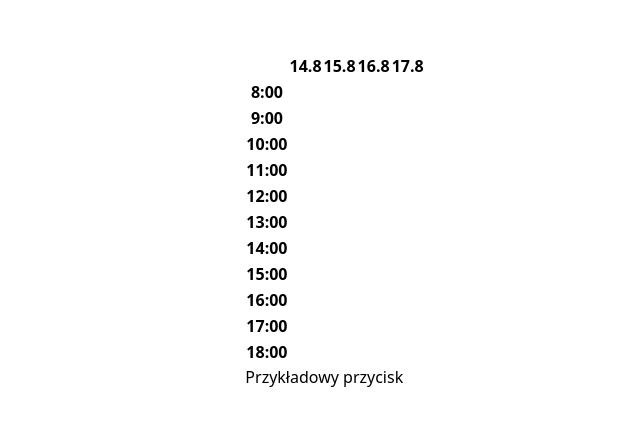
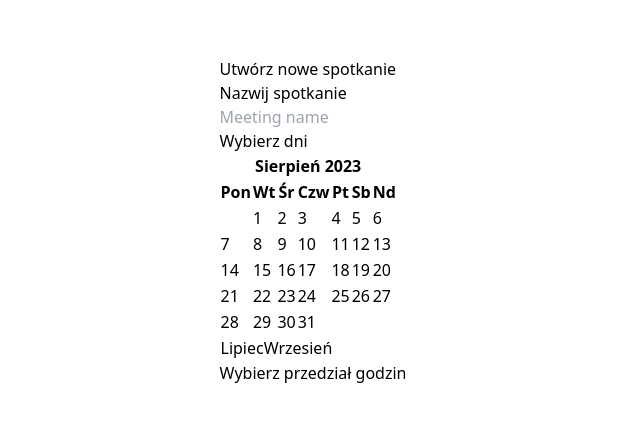
Before and after one commit to kkrukowski/meetifynow, a React (Vite) app in the folder client/: page /meet/new in a window 1280 px wide. Shown: the part 179-604 px from the top of the page, without its empty margins (305-945 px from the left). Built offline with nearby package versions, Linux system fonts and the light colour scheme.

Commit message:
Add days selecting in calendar

```diff
--- /dev/null
+++ b/client/src/assets/css/createMeeting.css
@@ -0,0 +1,12 @@
+.date__selection--table {
+  user-select: none;
+}
+
+td {
+  cursor: pointer;
+  user-select: none;
+}
+
+td.selected {
+  background-color: greenyellow;
+}
--- a/client/src/main.tsx
+++ b/client/src/main.tsx
@@ -3,12 +3,17 @@ import ReactDOM from "react-dom/client";
 import { createBrowserRouter, RouterProvider } from "react-router-dom";
 import "./index.css";
 import AnswerMeeting from "./routes/AnswerMeeting";
+import CreateMeeting from "./routes/CreateMeeting";
 
 const router = createBrowserRouter([
   {
     path: "/meet/:id",
     element: <AnswerMeeting />,
   },
+  {
+    path: "/meet/new",
+    element: <CreateMeeting />,
+  },
 ]);
 
 ReactDOM.createRoot(document.getElementById("root") as HTMLElement).render(
--- a/client/src/routes/AnswerMeeting.tsx
+++ b/client/src/routes/AnswerMeeting.tsx
@@ -3,109 +3,6 @@ import React, { useState } from "react";
 import "../assets/css/answerMeeting.css";
 
 export default function AnswerMeeting() {
-  // const timecells = document.querySelectorAll(
-  //   "#time--cell"
-  // ) as NodeListOf<HTMLInputElement>;
-
-  // let isMouseDown = false;
-  // let selectionMode = false;
-
-  // timecells.forEach((timecell) => {
-  //   timecell.addEventListener("mousedown", () => {
-  //     isMouseDown = true;
-  //     if (timecell.classList.contains("selected")) {
-  //       selectionMode = false;
-  //       timecell.classList.remove("selected");
-  //     } else {
-  //       selectionMode = true;
-  //       timecell.classList.add("selected");
-  //       getSelectedTimecellsData();
-  //     }
-  //   });
-
-  //   timecell.addEventListener("mouseup", () => {
-  //     isMouseDown = false;
-  //   });
-
-  // timecell.addEventListener("mouseover", () => {
-  //   if (isMouseDown) {
-  //     selectTimecell(timecell, selectionMode);
-  //   }
-  // });
-  // });
-
-  // const selectTimecell = (
-  //   timecell: HTMLInputElement,
-  //   selectionMode: boolean
-  // ) => {
-  //   if (selectionMode) {
-  //     timecell.classList.add("selected");
-  //   } else {
-  //     timecell.classList.remove("selected");
-  //   }
-  // };
-
-  // const getSelectedTimecells = () => {
-  //   const selectedTimecells = document.querySelectorAll(
-  //     "#time--cell.selected"
-  //   ) as NodeListOf<HTMLInputElement>;
-  //   return selectedTimecells;
-  // };
-
-  // const getSelectedTimecellsData = () => {
-  //   const selectedTimecells = getSelectedTimecells();
-  //   let selectedTimecellsData: any = [];
-  //   selectedTimecells.forEach((selectedTimecell) => {
-  //     const dateTime = selectedTimecell.getAttribute("data-date");
-  //     const date = new Date(parseInt(dateTime!));
-  //     selectedTimecellsData.push(date);
-  //   });
-  //   return selectedTimecellsData;
-  // };
-
-  // const date = new Date();
-  // date.setDate(date.getDate() + 1);
-  // const date2 = new Date();
-  // date2.setDate(date2.getDate() + 2);
-  // const date3 = new Date();
-  // date3.setDate(date3.getDate() + 3);
-  // const date4 = new Date();
-  // date4.setDate(date4.getDate() + 4);
-  // const days = [date, date2, date3, date4];
-  // const time = {
-  //   from: 8,
-  //   to: 18,
-  // };
-
-  // // Days headings
-  // let daysHeadings: any = [];
-  // days.forEach((day) => {
-  //   daysHeadings.push(
-  //     <th key={day.getDate()}>{day.getDate() + "." + (day.getMonth() + 1)}</th>
-  //   );
-  // });
-
-  // // Time rows
-  // let daysLen = days.length;
-  // let tableRows: any = [];
-
-  // for (let i = time.from; i <= time.to; i++) {
-  //   let timeCells: any = [];
-  //   for (let j = 0; j < daysLen; j++) {
-  //     const dateTime = days[j].setHours(i, 0, 0, 0);
-  //     timeCells.push(
-  //       <td key={dateTime} data-date={dateTime} id="time--cell"></td>
-  //     );
-  //   }
-
-  //   tableRows.push(
-  //     <tr key={i}>
-  //       <th>{i}:00</th>
-  //       {timeCells}
-  //     </tr>
-  //   );
-  // }
-
   const [selectedTimecells, setSelectedTimecells] = useState<number[]>([]);
   const [isMouseDown, setIsMouseDown] = useState(false);
   const [selectionMode, setSelectionMode] = useState(false);
@@ -185,6 +82,14 @@ export default function AnswerMeeting() {
     ));
   };
 
+  const readSelectedTimecells = () => {
+    const selectedTimecellsDates = selectedTimecells.map((dt) => new Date(dt));
+    const selectedTimecellsDatesString = selectedTimecellsDates.map((dt) =>
+      dt.toLocaleString()
+    );
+    console.log(selectedTimecellsDatesString);
+  };
+
   return (
     <section className="time__selection">
       <table className="time__seclection--table">
@@ -196,7 +101,7 @@ export default function AnswerMeeting() {
         </thead>
         <tbody>{renderTimeCells()}</tbody>
       </table>
-      <button>Przykładowy przycisk</button>
+      <button onClick={readSelectedTimecells}>Przykładowy przycisk</button>
     </section>
   );
 }
--- /dev/null
+++ b/client/src/routes/CreateMeeting.tsx
@@ -0,0 +1,171 @@
+import { set } from "mongoose";
+import React, { useState } from "react";
+import "../assets/css/createMeeting.css";
+
+export default function CreateMeeting() {
+  // Name
+  const [meetingName, setMeetingName] = useState("");
+
+  // CALENDAR
+  // Selecting dates
+  const [selectedDates, setSelectedDates] = useState<number[]>([]);
+  const [isMouseDown, setIsMouseDown] = useState(false);
+  const [selectionMode, setSelectionMode] = useState(false);
+
+  console.log(selectedDates);
+
+  const toggleTimecell = (date: number) => {
+    if (selectedDates.includes(date)) {
+      if (!selectionMode) {
+        setSelectedDates(selectedDates.filter((d) => d !== date));
+      }
+      if (!isMouseDown) {
+        setSelectionMode(false);
+        setSelectedDates(selectedDates.filter((d) => d !== date));
+        setIsMouseDown(true);
+      }
+    } else {
+      if (selectionMode) {
+        setSelectedDates([...selectedDates, date]);
+      }
+      if (!isMouseDown) {
+        setSelectionMode(true);
+        setSelectedDates([...selectedDates, date]);
+        setIsMouseDown(true);
+      }
+    }
+  };
+
+  const handleMouseOver = (date: number) => {
+    if (isMouseDown) {
+      toggleTimecell(date);
+    }
+  };
+
+  // Rendering calerdar
+  const showCalendar = (month: number, year: number) => {
+    console.log(month, year);
+
+    const firstDay = new Date(year, month).getDay() - 1;
+    const daysInMonth = 32 - new Date(year, month, 32).getDate();
+    const weeksInCalendar = Math.ceil((daysInMonth + firstDay) / 7);
+
+    let tableRows = [];
+    let day = 1;
+    let e = 0;
+
+    for (let i = 0; i < weeksInCalendar; i++) {
+      let tableCells = [];
+      for (let j = 0; j < 7; j++) {
+        const date = new Date(year, month, day);
+        if (day <= daysInMonth && (i > 0 || j >= firstDay)) {
+          tableCells.push(
+            <td
+              key={"d" + day}
+              data-date={+date}
+              onMouseDown={() => toggleTimecell(+date)}
+              onMouseUp={() => setIsMouseDown(false)}
+              onMouseOver={() => handleMouseOver(+date)}
+              className={selectedDates.includes(+date) ? "selected" : ""}
+            >
+              {day}
+            </td>
+          );
+          day++;
+        } else {
+          tableCells.push(<td key={"e" + e}></td>);
+          e++;
+        }
+      }
+      tableRows.push(<tr key={"w" + i}>{tableCells}</tr>);
+    }
+
+    return tableRows;
+  };
+
+  const currentDate = new Date();
+  const [month, setMonth] = useState(currentDate.getMonth());
+  const [year, setYear] = useState(currentDate.getFullYear());
+
+  const prevMonth = (e: { preventDefault: () => void }) => {
+    e.preventDefault();
+    if (month === 0) {
+      setMonth(11);
+      setYear(year - 1);
+    } else {
+      setMonth(month - 1);
+    }
+  };
+
+  const nextMonth = (e: { preventDefault: () => void }) => {
+    e.preventDefault();
+    if (month === 11) {
+      setMonth(0);
+      setYear(year + 1);
+    } else {
+      setMonth(month + 1);
+    }
+  };
+
+  const monthName = [
+    "Styczeń",
+    "Luty",
+    "Marzec",
+    "Kwiecień",
+    "Maj",
+    "Czerwiec",
+    "Lipiec",
+    "Sierpień",
+    "Wrzesień",
+    "Pażdziernik",
+    "Listopad",
+    "Grudzień",
+  ];
+
+  return (
+    <section>
+      <h1>Utwórz nowe spotkanie</h1>
+      <form id="create-meeting-form">
+        <h3>Nazwij spotkanie</h3>
+        <input
+          type="text"
+          placeholder="Meeting name"
+          onChange={(e) => setMeetingName(e.target.value)}
+        />
+        <div>
+          <h3>Wybierz dni</h3>
+          <table className="date__selection--table">
+            <thead>
+              <tr>
+                <th colSpan={7}>
+                  {monthName[month]} {year}
+                </th>
+              </tr>
+              <tr>
+                <th>Pon</th>
+                <th>Wt</th>
+                <th>Śr</th>
+                <th>Czw</th>
+                <th>Pt</th>
+                <th>Sb</th>
+                <th>Nd</th>
+              </tr>
+            </thead>
+            <tbody>{showCalendar(month, year)}</tbody>
+            <tbody>
+              <tr>
+                <td colSpan={7}>
+                  <button onClick={prevMonth}>{monthName[month - 1]}</button>
+                  <button onClick={nextMonth}>{monthName[month + 1]}</button>
+                </td>
+              </tr>
+            </tbody>
+          </table>
+        </div>
+        <div>
+          <h3>Wybierz przedział godzin</h3>
+        </div>
+      </form>
+    </section>
+  );
+}
```
